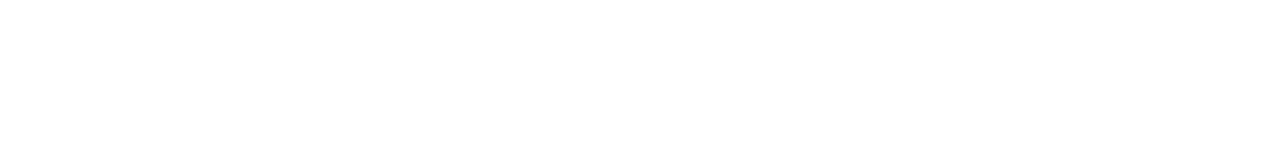
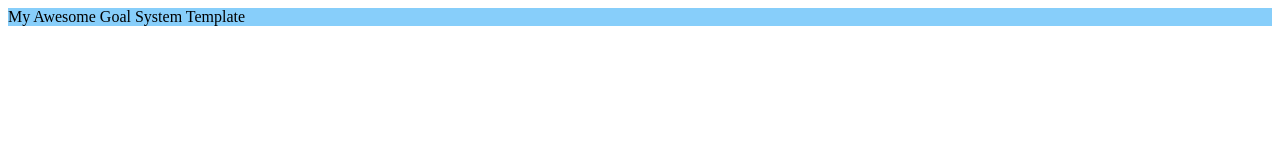
Before and after one commit to alexsalm/goal-system-template, a plain HTML site: page index.html in a window 1280 px wide. Drawn offline with Linux system fonts and the light colour scheme.

Commit message:
Link stylesheet to html, test background color on div

```diff
--- a/index.html
+++ b/index.html
@@ -4,8 +4,9 @@
     <meta charset="UTF-8">
     <meta name="viewport" content="width=device-width, initial-scale=1.0">
     <title>Goal System Template</title>
+    <link rel="stylesheet" href="styles.css">
 </head>
 <body>
-
+    <div id="title">My Awesome Goal System Template</div>
 </body>
 </html>
--- /dev/null
+++ b/styles.css
@@ -0,0 +1,3 @@
+#title {
+    background-color: lightskyblue;
+}
```
